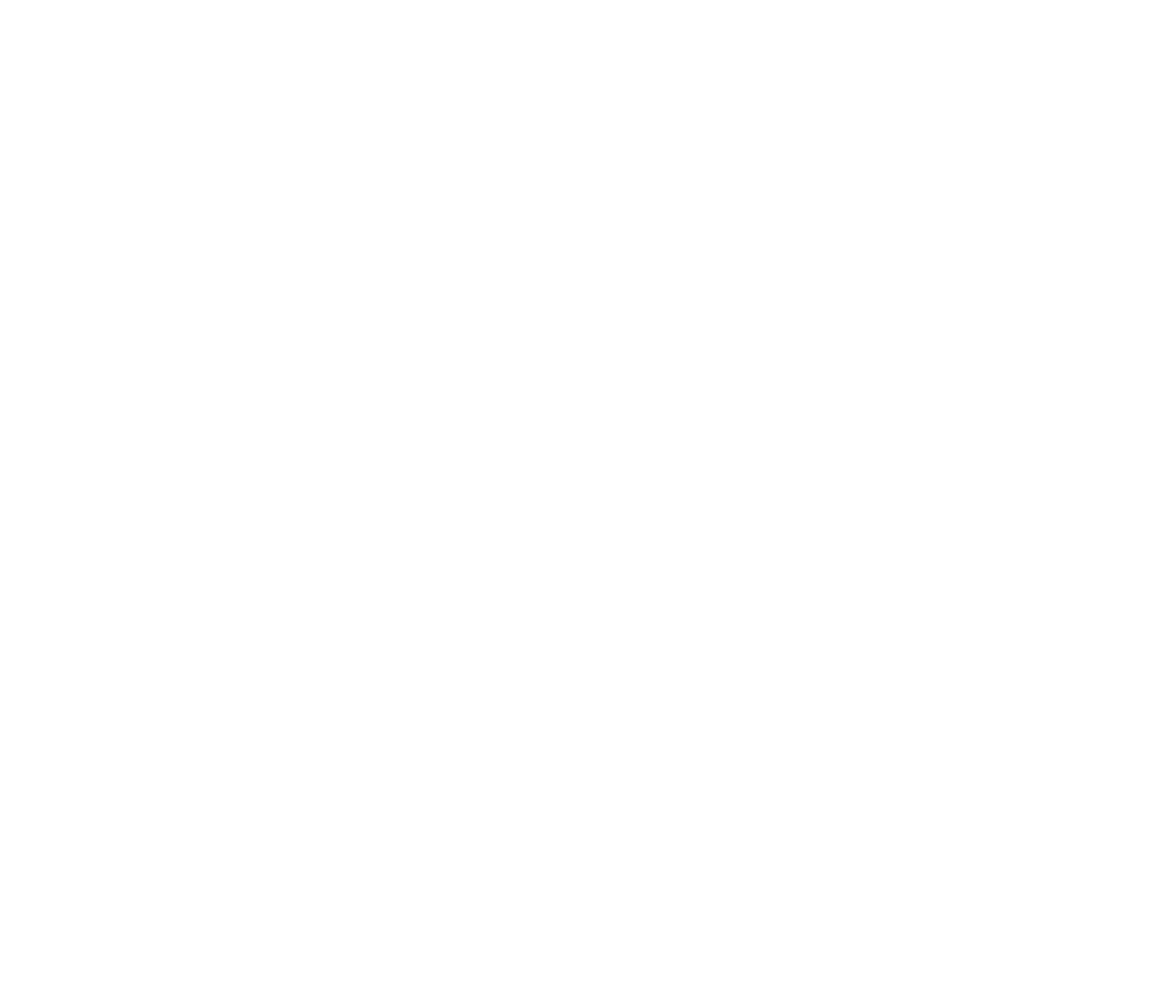
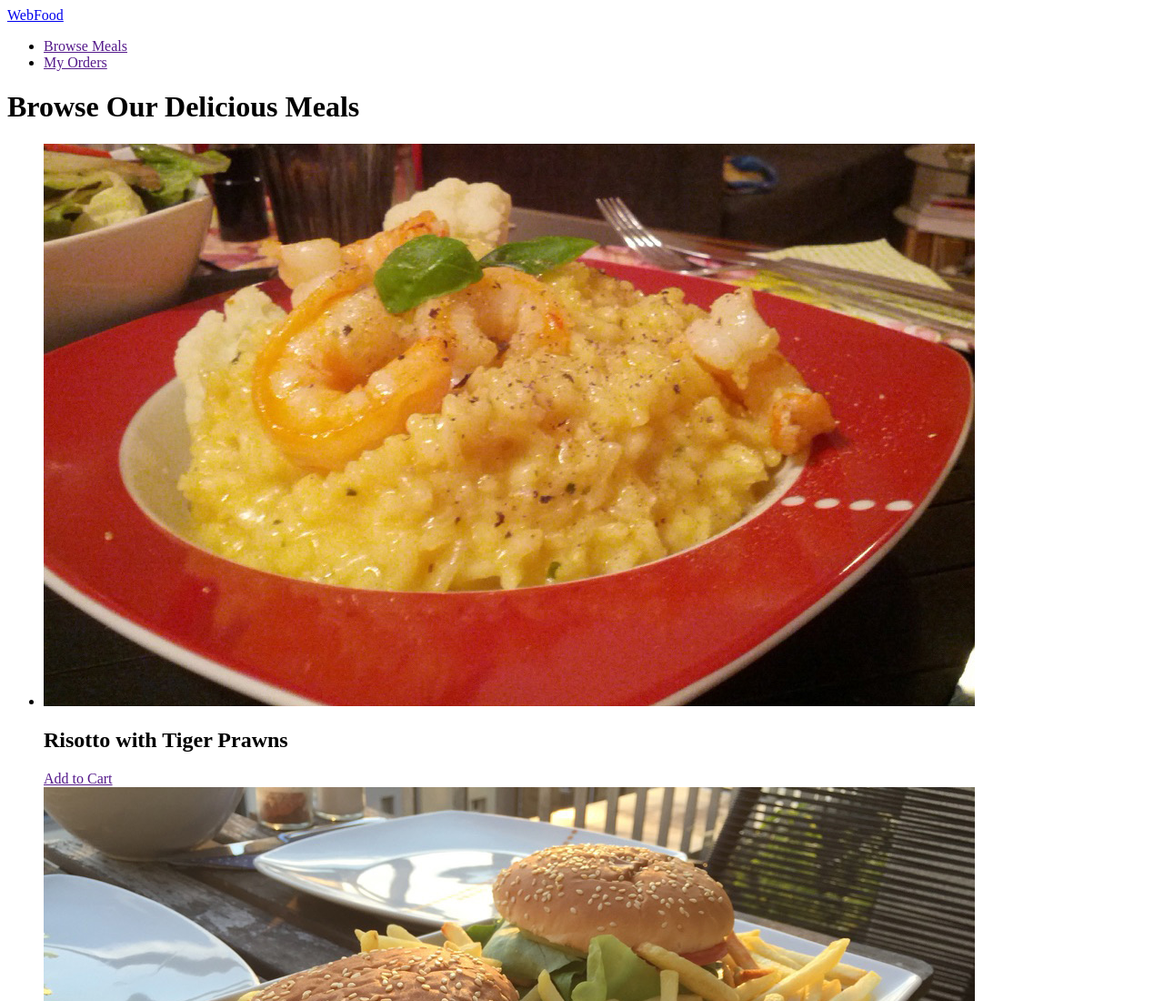
Before and after one commit to r0pe-12/WebFood, a plain HTML site: page index.html in a window 1280 px wide. Shown: the top 1100 px of the page at 91% size. Before the commit the page ends 800 px from the top, so only its background shows below. Drawn offline with Linux system fonts and the light colour scheme.

Commit message:
added html skeleton

```diff
--- a/index.html
+++ b/index.html
@@ -4,11 +4,46 @@
     <meta charset="UTF-8" />
     <meta http-equiv="X-UA-Compatible" content="IE=edge" />
     <meta name="viewport" content="width=device-width, initial-scale=1.0" />
-        <title>Web Food</title>
-        <link rel="stylesheet" href="styles.css" />
+    <title>WebFood</title>
   </head>
   <body>
-        <header></header>
-        <main></main>
+    <header id="main-header">
+      <a href="index.html" id="logo">WebFood</a>
+      <nav>
+        <ul>
+          <li>
+            <a href="">Browse Meals</a>
+          </li>
+          <li>
+            <a href="">My Orders</a>
+          </li>
+        </ul>
+      </nav>
+    </header>
+    <main>
+      <h1>Browse Our Delicious Meals</h1>
+      <section id="latest-products">
+        <ul>
+          <li class="food-items">
+            <article>
+              <img src="images/risotto.jpg" alt="Delicious risotto with tiger prawns" />
+              <div class="food-item-content">
+                <h2>Risotto with Tiger Prawns</h2>
+                <a href="" class="btn">Add to Cart</a>
+              </div>
+            </article>
+          </li>
+          <li class="food-items">
+            <article>
+              <img src="images/cheeseburgers.jpg" alt="Classic cheeseburgers with fries" />
+              <div class="food-item-content">
+                <h2>Cheeseburgers</h2>
+                <a href="" class="btn">Add to Cart</a>
+              </div>
+            </article>
+          </li>
+        </ul>
+      </section>
+    </main>
   </body>
 </html>
```
Lines whose indentation alone changed are shown as unchanged.
